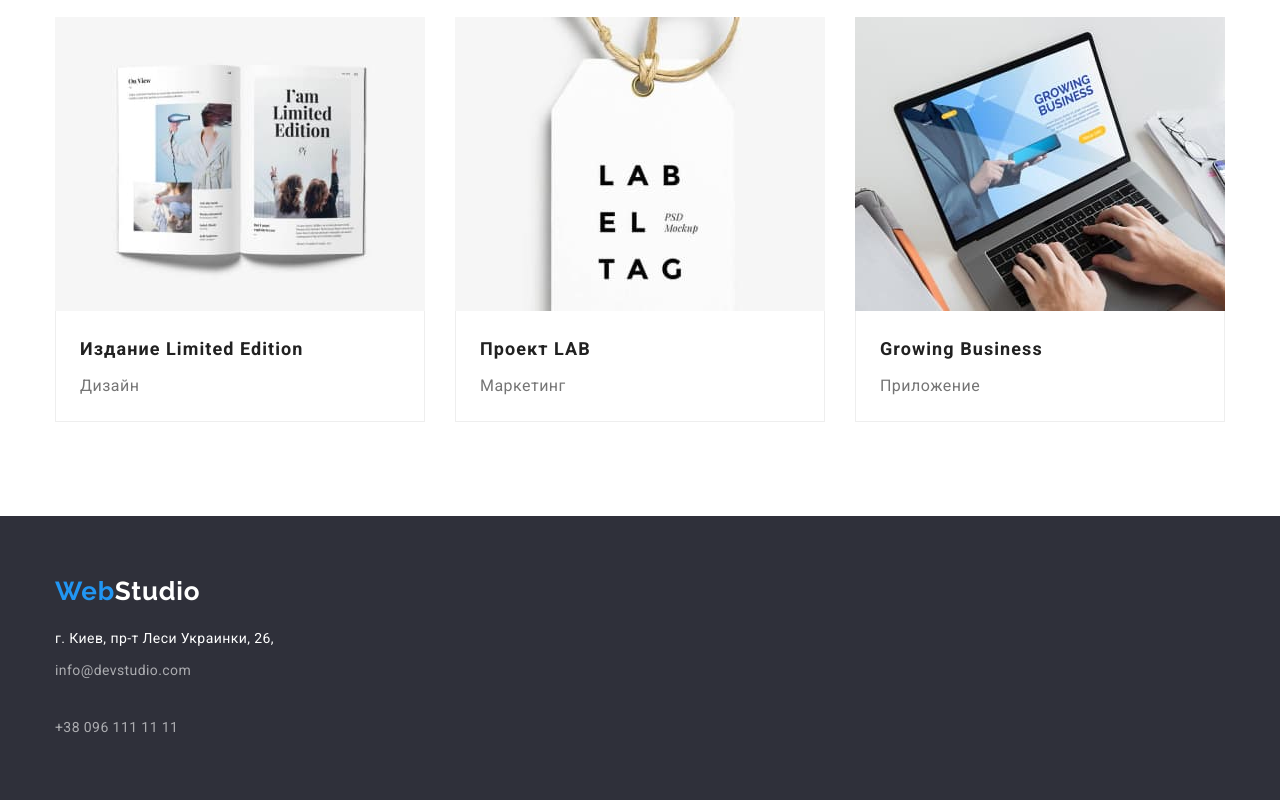
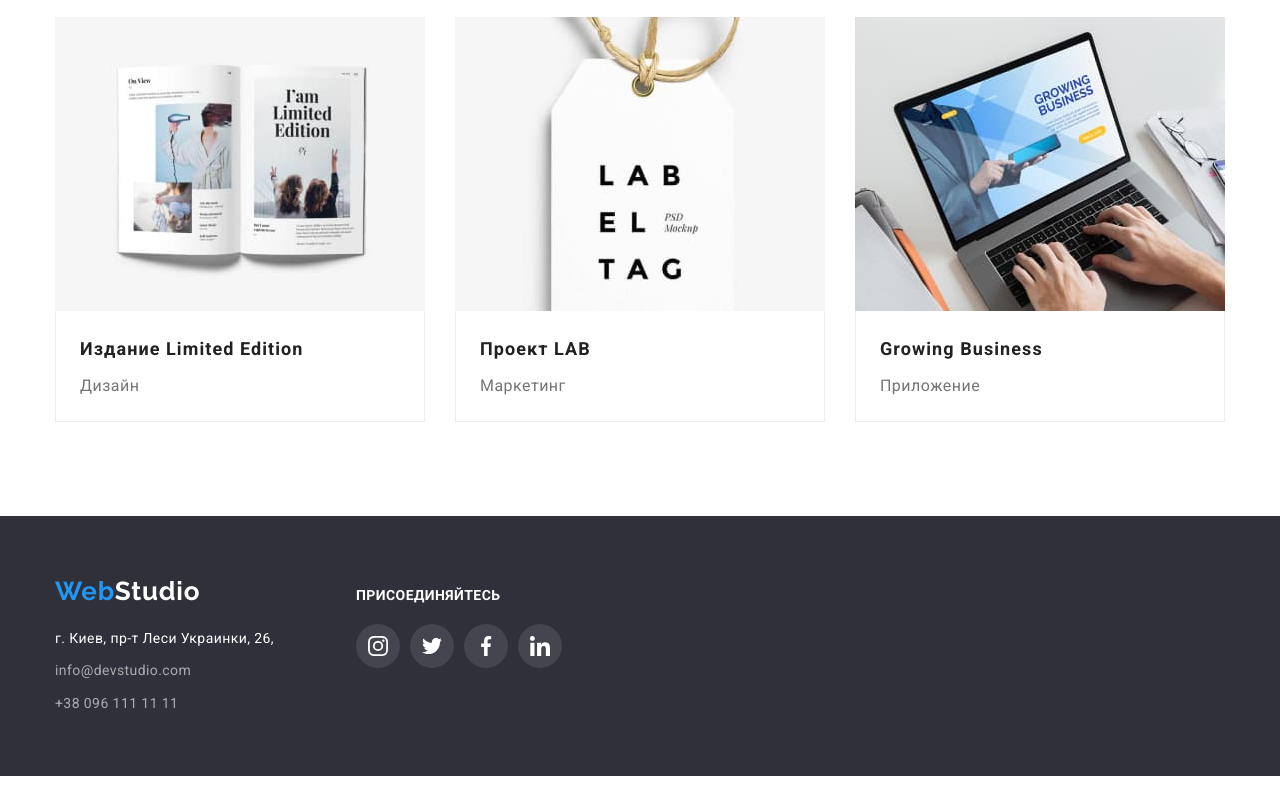
Before and after one commit to YevhenRymarcuk/goit-markup-hw-04, a plain HTML site: page portfolio.html in a window 1280 px wide. Shown: the part 1116-1916 px from the top of the page. After the commit the page ends 1892 px from the top, so only its background shows below. Drawn offline with nearby package versions, Linux system fonts and the light colour scheme.

Commit message:
Добавляет иконки футер сайта

```diff
--- a/css/styles.css
+++ b/css/styles.css
@@ -17,6 +17,11 @@
 --------Цвет иконок------
 Первичный цвет иконок: #AFB1B8
 Вторичный цвет иконок: #ffffff
+
+--------Цвет фона иконок------
+Первичный цвет фона иконок: #ffffff
+Вторичный цвет фона иконок: #ffffff
+
 
 --------Цвет акцента-----
 Первичный цвет акцента текста: #2196F3
@@ -38,6 +43,9 @@
 
   --primary-icon-color: #afb1b8;
   --secondary-icon-color: #ffffff;
+
+  --primary-bg-color-icon: #ffffff;
+  --secondary-bg-color-icon: rgba(255, 255, 255, 0.1);
 
   --primary-text-accent-color: #2196f3;
   --primary-element-accent-color: #2196f3;
@@ -537,6 +545,10 @@ address {
   color: var(--primary-text-accent-color);
 }
 
+.our-social-networks {
+  padding-top: 12px;
+}
+
 .our-social-networks .item-title {
   margin-bottom: 20px;
 
@@ -546,6 +558,19 @@ address {
   letter-spacing: 0.03em;
   text-transform: uppercase;
   color: var(--secondary-text-color);
+}
+
+.our-social-networks .social-network-icon-box {
+  background-color: var(--secondary-bg-color-icon);
+}
+
+.our-social-networks .social-network-icon-box:hover,
+.our-social-networks .social-network-icon-box:focus {
+  background-color: var(--primary-element-accent-color);
+}
+
+.our-social-networks .social-network-icon {
+  fill: var(--secondary-icon-color);
 }
 
 /* II. Стили страницы "Портфолио" */
--- a/portfolio.html
+++ b/portfolio.html
@@ -225,14 +225,60 @@
     <!-- Подвал сайта -->
     <footer class="footer">
         <div class="container">
-            <a class="logo" href="./index.html"><span class="accent-logo">Web</span>Studio</a>
+            <div class="information-about-us">
+                <div class="our-contacts">
+                    <a class="logo" href="./index.html"><span class="accent-logo">Web</span>Studio</a>
 
-            <address class="address">
-                <p>г. Киев, пр-т Леси Украинки, 26,</p>
+                    <address class="address">
+                        <p>г. Киев, пр-т Леси Украинки, 26,</p>
 
-                <a class="contact-mail" href="mailto:info@devstudio.com">info@devstudio.com</a><br>
-                <a class="contact-number" href="tel:+380961111111">+38 096 111 11 11</a>
-            </address>
+                        <a class="contact-mail" href="mailto:info@devstudio.com">info@devstudio.com</a>
+                        <a class="contact-number" href="tel:+380961111111">+38 096 111 11 11</a>
+                    </address>
+                </div>
+
+                <div class="our-social-networks">
+                    <h3 class="item-title">Присоединяйтесь</h3>
+                    <ul class="social-networks-list">
+                        <li class="social-networks-item">
+                            <a class="social-network-link" href="#" aria-label="">
+                                <div class="social-network-icon-box">
+                                    <svg width="20" height="20" class="social-network-icon">
+                                        <use href="./images/icons.svg#instagram"></use>
+                                    </svg>
+                                </div>
+                            </a>
+                        </li>
+                        <li class="social-networks-item">
+                            <a class="social-network-link" href="#">
+                                <div class="social-network-icon-box">
+                                    <svg width="20" height="20" class="social-network-icon">
+                                        <use href="./images/icons.svg#twitter"></use>
+                                    </svg>
+                                </div>
+                            </a>
+                        </li>
+                        <li class="social-networks-item">
+                            <a class="social-network-link" href="#">
+                                <div class="social-network-icon-box">
+                                    <svg width="20" height="20" class="social-network-icon">
+                                        <use href="./images/icons.svg#facebook"></use>
+                                    </svg>
+                                </div>
+                            </a>
+                        </li>
+                        <li class="social-networks-item">
+                            <a class="social-network-link" href="#">
+                                <div class="social-network-icon-box">
+                                    <svg width="20" height="20" class="social-network-icon">
+                                        <use href="./images/icons.svg#linkedin"></use>
+                                    </svg>
+                                </div>
+                            </a>
+                        </li>
+                    </ul>
+                </div>
+            </div>
         </div>
     </footer>
 </body>
```
